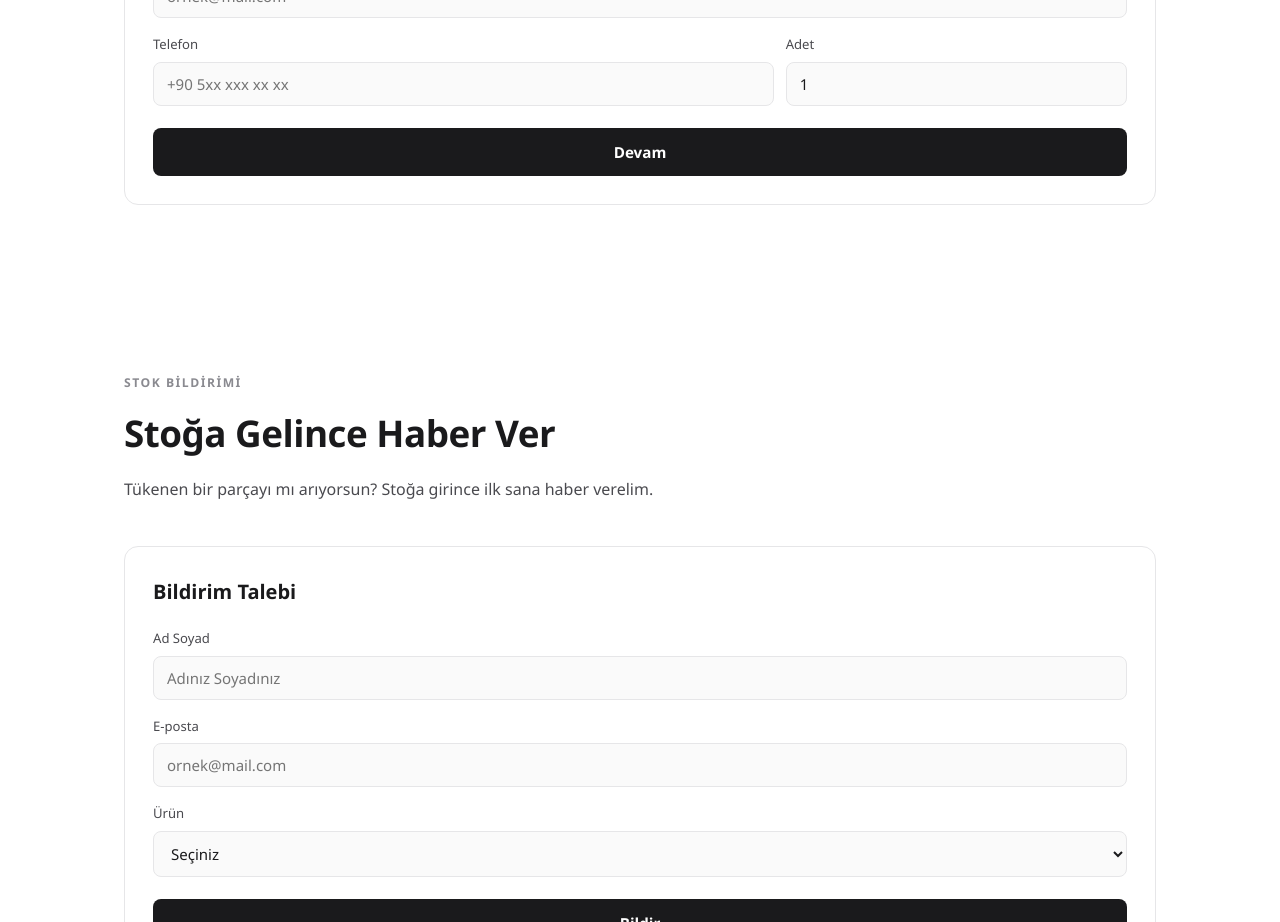
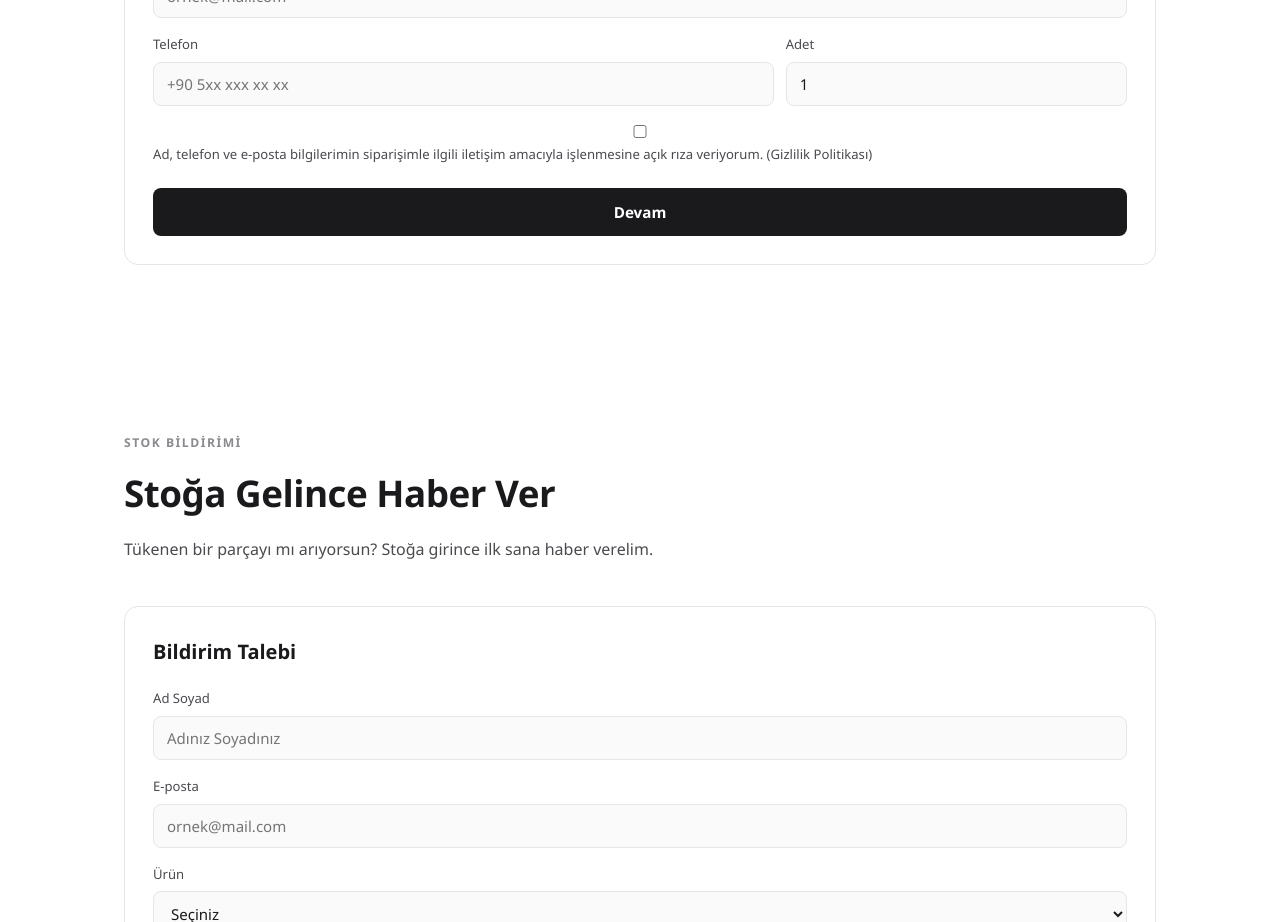
Before and after one commit to Leanesse/atolyekart, a React (Vite) app: page / in a window 1280 px wide. Shown: the part 3240-4162 px from the top of the page. Built offline with nearby package versions, Linux system fonts and the light colour scheme.

Commit message:
feat: sipariş formuna KVKK açık rıza + client doğrulama

```diff
--- a/src/components/OrderForm.jsx
+++ b/src/components/OrderForm.jsx
@@ -1,8 +1,9 @@
 import { useEffect, useState } from 'react'
 import { getProducts } from '../services/productService.js'
 import { submitOrder } from '../services/orderService.js'
+import { validateOrderForm } from '../utils/validation.js'
 
-const emptyForm = { name: '', productId: '', phone: '', email: '', quantity: 1 }
+const emptyForm = { name: '', productId: '', phone: '', email: '', quantity: 1, consent: false }
 
 // Sipariş bölümü — form → onay ekranı → başarı (3 adımlı akış).
 export default function OrderForm() {
@@ -11,6 +12,7 @@ export default function OrderForm() {
   const [step, setStep] = useState('form') // 'form' | 'confirm' | 'done'
   const [sending, setSending] = useState(false)
   const [orderNo, setOrderNo] = useState('')
+  const [errors, setErrors] = useState({})
 
   // Ürünleri servisten yükle (ileride webhook/API olsa da burası değişmez).
   useEffect(() => {
@@ -25,10 +27,12 @@ export default function OrderForm() {
     setForm(f => ({ ...f, [field]: value }))
   }
 
-  // Form → onay ekranına geç (basit doğrulama tarayıcı required ile yapılır).
+  // Form → onay ekranına geç (client validasyon + consent kontrolü).
   function handleReview(e) {
     e.preventDefault()
-    setStep('confirm')
+    const { valid, errors } = validateOrderForm(form)
+    setErrors(errors)
+    if (valid) setStep('confirm')
   }
 
   // Onay ekranından siparişi gönder.
@@ -36,18 +40,14 @@ export default function OrderForm() {
     setSending(true)
     try {
       const result = await submitOrder({
-        name: form.name,
-        productId: form.productId,
-        productName: selectedProduct?.name,
-        phone: form.phone,
-        email: form.email,
-        quantity: Number(form.quantity) || 1,
+        name: form.name, productId: form.productId, productName: selectedProduct?.name,
+        phone: form.phone, email: form.email, quantity: Number(form.quantity) || 1, consent: form.consent,
       })
       setOrderNo(result.id)
       setStep('done')
       setForm(emptyForm)
     } catch (err) {
-      alert('Sipariş gönderilemedi, lütfen tekrar deneyin.')
+      alert(err.message || 'Sipariş gönderilemedi, lütfen tekrar deneyin.')
       console.error('[OrderForm] submit hatası:', err)
     } finally {
       setSending(false)
@@ -90,6 +90,7 @@ export default function OrderForm() {
                 <label>E-posta</label>
                 <input type="email" required placeholder="ornek@mail.com"
                   value={form.email} onChange={e => update('email', e.target.value)} />
+                {errors.email && <p className="field-error">{errors.email}</p>}
               </div>
               <div className="field-row field-row-2">
                 <div className="field">
@@ -102,6 +103,17 @@ export default function OrderForm() {
                   <input type="number" required min="1"
                     value={form.quantity} onChange={e => update('quantity', e.target.value)} />
                 </div>
+              </div>
+              <div className="field field-consent">
+                <label className="consent">
+                  <input type="checkbox" checked={form.consent}
+                    onChange={e => update('consent', e.target.checked)} />
+                  <span>
+                    Ad, telefon ve e-posta bilgilerimin siparişimle ilgili iletişim amacıyla
+                    işlenmesine açık rıza veriyorum. (<a href="#gizlilik">Gizlilik Politikası</a>)
+                  </span>
+                </label>
+                {errors.consent && <p className="field-error">{errors.consent}</p>}
               </div>
               <button type="submit" className="btn btn-primary">Devam</button>
             </>
--- a/src/index.css
+++ b/src/index.css
@@ -212,3 +212,8 @@ footer .muted{color:var(--muted);font-size:.86rem}
   .nav-links a{padding:12px 0;border-bottom:1px solid var(--border)}
   .menu-btn{display:block}
 }
+
+/* ---------- FORM VALIDATION ---------- */
+.field-error { color: #b23; font-size: .82rem; margin-top: 4px; }
+.consent { display: flex; gap: 8px; align-items: flex-start; font-size: .85rem; color: #444; }
+.consent input { margin-top: 3px; }
```
